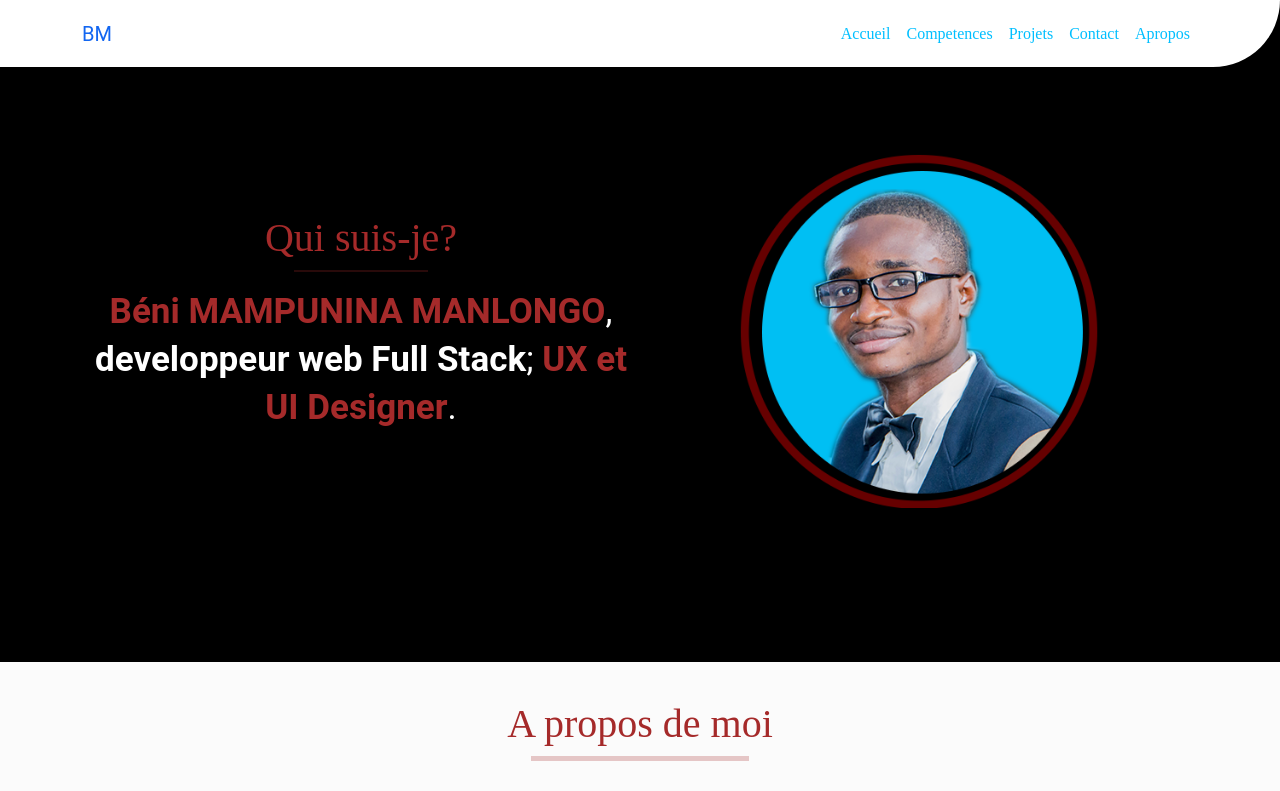
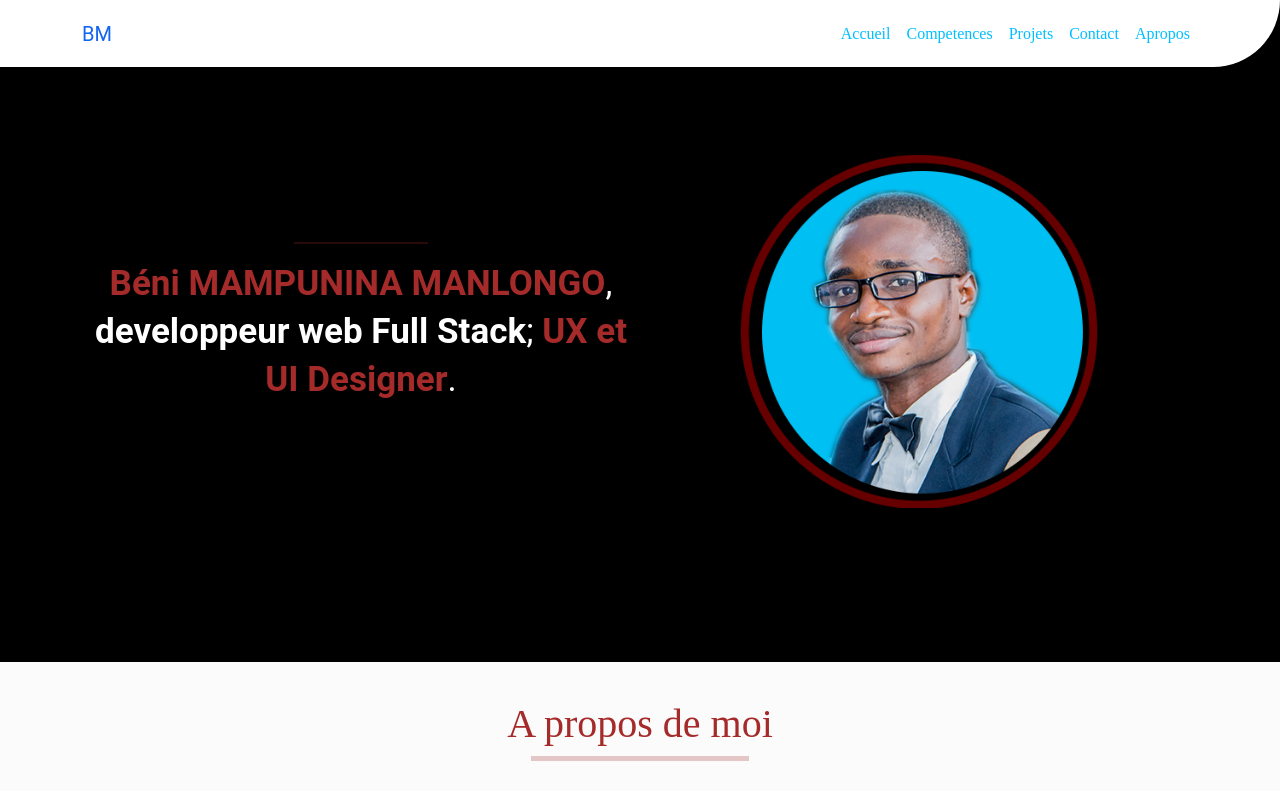
Before and after one commit to Beni-01/Portfolio, a plain HTML site: page index.html in a window 1280 px wide. Shown: the top 791 px of the page. Drawn offline with Linux system fonts and the light colour scheme; no server answers; a web font is replaced by a local one.

Commit message:
Update index.html

```diff
--- a/index.html
+++ b/index.html
@@ -68,9 +68,6 @@
           <div class="container">
             <div class="row">
               <div class="col-sm-6 row__info-top">
-                <h1 class="row__title-top row__title-top--title-top">
-                  Qui suis-je?
-                </h1>
                 <hr class="row__underline row__underline--style" />
                 <p class="row__presentation row__presentation--style">
 
```
